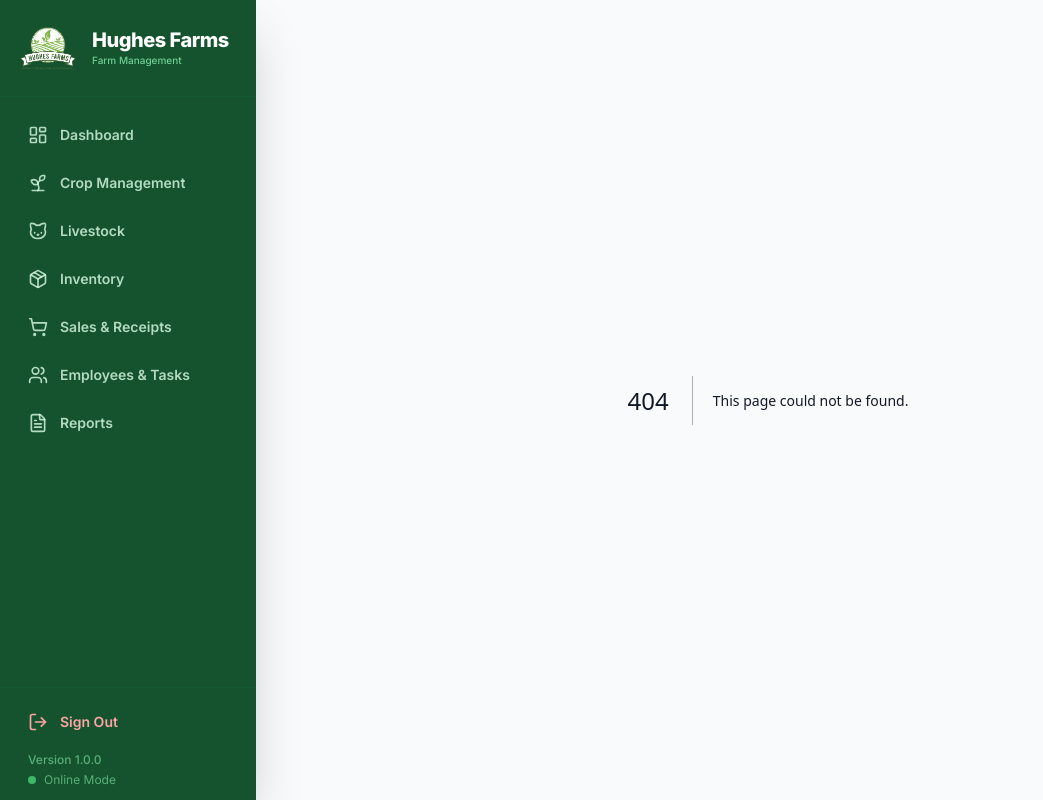
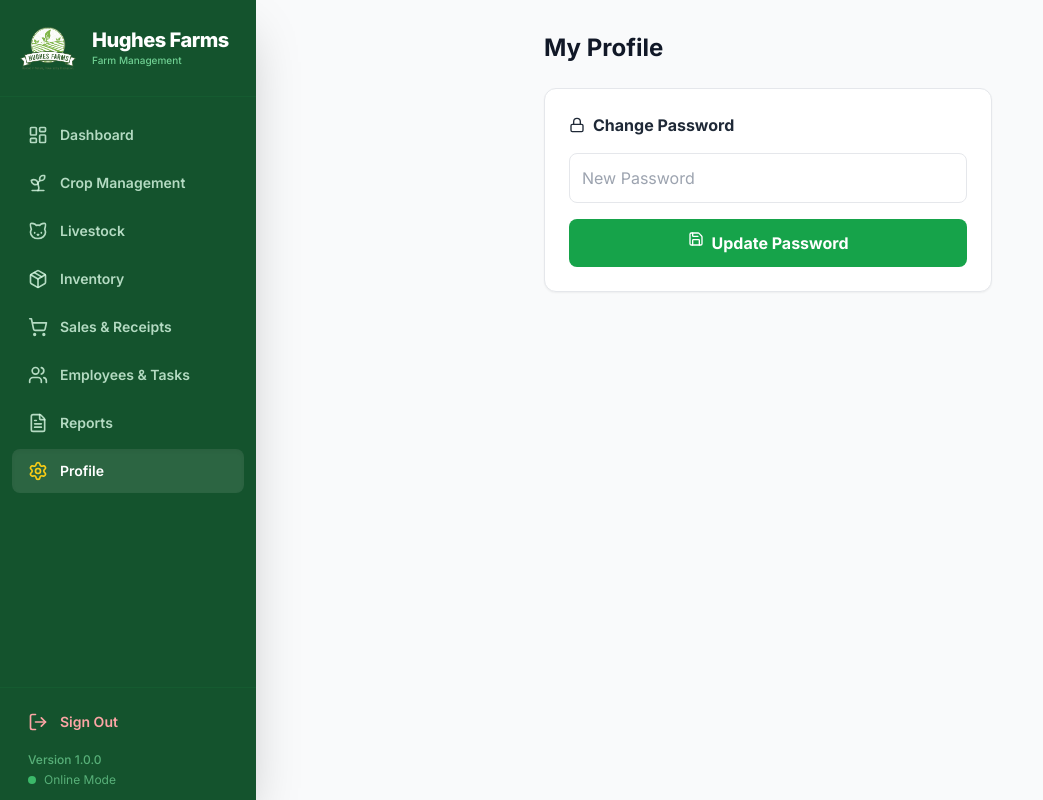
Before and after one commit to pekay23/FarmManagementDashboard, a Next.js app: page /profile in a window 1280 px wide. Before the commit this address had no page. Shown: the whole page, without its empty margins (0-1043 px from the left). Built offline with nearby package versions, Linux system fonts and the light colour scheme.

Commit message:
add profile page and change password functionality

```diff
--- /dev/null
+++ b/app/api/auth/change-password/route.ts
@@ -0,0 +1,26 @@
+import { NextResponse } from 'next/server';
+import { getServerSession } from "next-auth";
+import { hash } from "bcryptjs";
+import { Pool } from 'pg';
+
+const pool = new Pool({ connectionString: process.env.DATABASE_URL });
+
+export async function POST(req: Request) {
+  const session = await getServerSession();
+  if (!session || !session.user?.email) {
+    return NextResponse.json({ error: "Not authenticated" }, { status: 401 });
+  }
+
+  const { newPassword } = await req.json();
+  const hashedPassword = await hash(newPassword, 10);
+
+  const client = await pool.connect();
+  try {
+    await client.query("UPDATE users SET password = $1 WHERE email = $2", [hashedPassword, session.user.email]);
+    return NextResponse.json({ message: "Password updated" });
+  } catch (e) {
+    return NextResponse.json({ error: "Database error" }, { status: 500 });
+  } finally {
+    client.release();
+  }
+}
--- /dev/null
+++ b/app/profile/page.tsx
@@ -0,0 +1,45 @@
+'use client';
+import { useState } from 'react';
+import { Lock, Save, CheckCircle } from 'lucide-react';
+
+export default function Profile() {
+  const [pass, setPass] = useState('');
+  const [msg, setMsg] = useState('');
+
+  async function handleUpdate(e: any) {
+    e.preventDefault();
+    const res = await fetch('/api/auth/change-password', {
+      method: 'POST',
+      body: JSON.stringify({ newPassword: pass })
+    });
+    if (res.ok) {
+        setMsg('Password updated successfully!');
+        setPass('');
+    }
+  }
+
+  return (
+    <div className="p-8 max-w-lg mx-auto">
+      <h1 className="text-2xl font-bold mb-6">My Profile</h1>
+      <div className="bg-white p-6 rounded-xl shadow-sm border">
+        <h3 className="font-bold text-gray-800 mb-4 flex items-center gap-2">
+            <Lock className="w-4 h-4"/> Change Password
+        </h3>
+        {msg && <div className="bg-green-50 text-green-700 p-3 rounded-lg mb-4 flex gap-2"><CheckCircle className="w-5 h-5"/> {msg}</div>}
+        <form onSubmit={handleUpdate} className="space-y-4">
+            <input
+                type="password"
+                required
+                placeholder="New Password"
+                className="w-full border p-3 rounded-lg outline-none focus:border-green-500"
+                value={pass}
+                onChange={e => setPass(e.target.value)}
+            />
+            <button className="w-full bg-green-600 text-white py-3 rounded-lg font-bold flex justify-center gap-2">
+                <Save className="w-4 h-4" /> Update Password
+            </button>
+        </form>
+      </div>
+    </div>
+  );
+}
--- a/components/Sidebar.tsx
+++ b/components/Sidebar.tsx
@@ -5,7 +5,7 @@ import { usePathname } from 'next/navigation';
 import { signOut } from 'next-auth/react';
 import {
   LayoutDashboard, Sprout, Cat, Package, ShoppingCart,
-  Users, FileText, LogOut
+  Users, FileText, LogOut, Settings // <--- Added Settings here
 } from 'lucide-react';
 import { logoBase64 } from '@/lib/logo';
 
@@ -17,12 +17,13 @@ const menuItems = [
   { name: 'Sales & Receipts', icon: ShoppingCart, href: '/sales' },
   { name: 'Employees & Tasks', icon: Users, href: '/employees' },
   { name: 'Reports', icon: FileText, href: '/reports' },
+  { name: 'Profile', icon: Settings, href: '/profile' }, // <--- Added Profile Page
 ];
 
 export default function Sidebar() {
   const pathname = usePathname();
 
-  // --- NEW: HIDE SIDEBAR ON LOGIN PAGE ---
+  // Hide sidebar on login page
   if (pathname === '/login') return null;
 
   return (
--- a/middleware.ts
+++ b/middleware.ts
@@ -1,13 +1,11 @@
 import { withAuth } from "next-auth/middleware";
 
-// Explicitly export the middleware function
 export default withAuth({
   pages: {
-    signIn: "/login", // Redirect here if not logged in
+    signIn: "/login",
   },
 });
 
 export const config = {
-  // Protect all routes EXCEPT login, api, static files, and images
   matcher: ["/((?!login|api|_next/static|_next/image|favicon.ico).*)"],
 };
```
